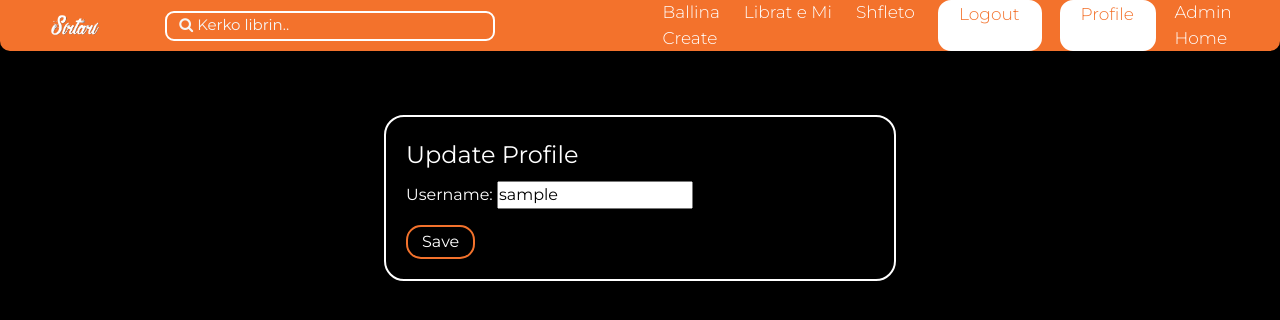
After one commit to starlabs-pip6/biblioteka_ime, a Django app: page /profile/update/ in a window 1280 px wide. The commit adds this page. Shown: the top 320 px of the page. Run offline with Django 3.2, Linux system fonts and the light colour scheme; the visitor is signed in with stand-in values (Sample User, id 1).

Commit message:
New: Profile page functionality

```diff
--- a/libri_im/static/libri_im/css/global.css
+++ b/libri_im/static/libri_im/css/global.css
@@ -33,3 +33,19 @@
   background-color: white;
   border-color: white;
 }
+
+.myprofile{
+  margin-top:5%;
+  display: flex;
+  align-items: center;
+  justify-content: center;
+
+
+}
+.myprofileDiv{
+  border-radius: 20px;
+  border: 2px solid white;
+  width:40%;
+  padding: 20px 20px 20px 20px;
+  text-align:left;
+}
--- a/libri_im/templates/backend/admin_home.html
+++ b/libri_im/templates/backend/admin_home.html
@@ -40,8 +40,8 @@
       <td>{{ book.nr_faqeve }}</td>
       <td>{{ book.viti_publikimit }}</td>
       <td style="width: 20%">
-        <a href="{% url 'book_detail' pk=book.id_libri %}">Shiko detajet</a
-        ><br />
+        <a href="{% url 'book_detail' pk=book.id_libri %}">Shiko detajet</a>
+        <br />
         <a href="{% url 'book_update' pk=book.id_libri %}">Update</a><br />
         <a href="{% url 'delete' pk=book.id_libri %}">Fshij</a>
       </td>
--- a/libri_im/templates/libri_im/base.html
+++ b/libri_im/templates/libri_im/base.html
@@ -59,7 +59,7 @@
                 <!-- <a href="{% url 'home' %}">Home</a> -->
 
                 <a href="{% url 'logout' %}" class="loginRegister">Logout</a>
-
+                <a href="{% url 'profile_page' %}" class="loginRegister">Profile</a>
                 {% if user.is_admin %}
                 <div>
                   <a href="{% url 'admin_home' %}">Admin Home</a>
--- /dev/null
+++ b/libri_im/templates/libri_im/profile_page_update.html
@@ -0,0 +1,16 @@
+{% extends 'libri_im/base.html' %} {% load static %} {% block content %}
+
+<div class="myprofile">
+    <div class="myprofileDiv">
+<form method="POST">
+  {% csrf_token %}
+  <fieldset class="form-group">
+    <legend>Update Profile</legend>
+    {{ form.as_p }}
+  </fieldset>
+  <div class="form-group">
+    <button type="submit" class="mybutton">Save</button>
+  </div>
+</div>
+</div>
+{% endblock content%}
--- a/libri_im/urls.py
+++ b/libri_im/urls.py
@@ -1,7 +1,7 @@
 from django.urls import path
 from . import views
 from django.contrib.auth import views as auth_views
-from .views import BookCreateView, BookListView,BookDetailView,BookDeleteView, BookUpdateView
+from .views import BookCreateView, BookListView,BookDetailView,BookDeleteView, BookUpdateView, ProfilePageView,ProfileUpdateView
 
 
 urlpatterns = [
@@ -41,4 +41,7 @@ urlpatterns = [
     path('backend/book/update/<int:pk>/', BookUpdateView.as_view(template_name="backend/book_update.html"), name='book_update'),
     path('backend/book/<int:pk>/', BookDetailView.as_view(template_name="backend/book_detail.html"), name='book_detail'),
     path('backend/book/delete/<int:pk>/',BookDeleteView.as_view(template_name="backend/delete.html"),name='delete'),
+
+    path('profile/', ProfilePageView.as_view(template_name="libri_im/profile_page.html"), name="profile_page"),
+    path('profile/update/', ProfileUpdateView.as_view(template_name="libri_im/profile_page_update.html"), name='profile_page_update'),
 ]
--- a/libri_im/views.py
+++ b/libri_im/views.py
@@ -1,4 +1,5 @@
 from django import forms
+from django.http.response import HttpResponseRedirect
 from django.shortcuts import render, redirect
 from django.http import HttpResponse
 from django.contrib.auth import login, authenticate, logout
@@ -12,6 +13,7 @@ from django.views.generic import (CreateView,
                                     DetailView,
                                     DeleteView,
                                     UpdateView)
+
 from django.urls import reverse
 from django.db import models
 
@@ -200,3 +202,24 @@ class BookUpdateView(UpdateView):
 
     def get_success_url(self):
         return reverse('admin_home')
+
+
+class ProfilePageView(DetailView):
+    model = NewUser
+    template_name='libri_im/profile_page.html'
+    context_object_name = 'user'
+    def get_success_url(self):
+        return reverse('profile_page')
+
+    def get_object(self):
+        return self.request.user
+
+class ProfileUpdateView(UpdateView):
+    model = NewUser
+    fields = ['username']
+    template_name= 'libri_im/profile_page_update.html'
+
+    def get_success_url(self):
+        return reverse('profile_page')
+    def get_object(self):
+        return self.request.user
```
Also changed, not shown: libri_im/templates/backend/book_create.html (+8 -0 lines), libri_im/templates/libri_im/profile_page.html (added, +23 -0 lines).
